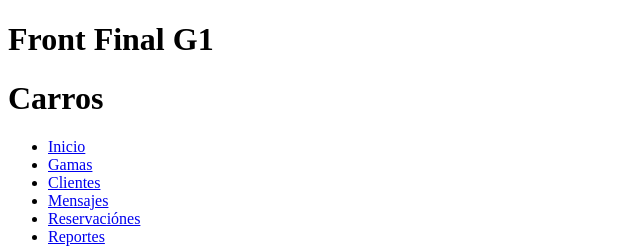
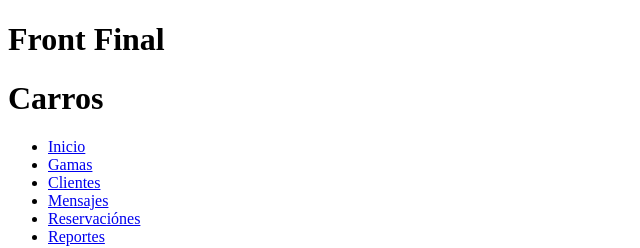
Before and after one commit to juanbetancurm/alquilerCarrosJB, a plain HTML site: page Front/car.html in a window 1280 px wide. Shown: the top 248 px of the page, 0-640 px from the left. Drawn offline with nearby package versions, Linux system fonts and the light colour scheme; some packages are replaced by stand-ins of ours; no server answers; a script that the page names is missing.

Commit message:
Update car.html

```diff
--- a/Front/car.html
+++ b/Front/car.html
@@ -7,7 +7,7 @@
 
     </head>
     <body>
-        <h1>Front Final G1</h1>
+        <h1>Front Final</h1>
         <h1> Carros </h1>
         <ul>
             <li><a href="index.html">Inicio</a></li>
```
